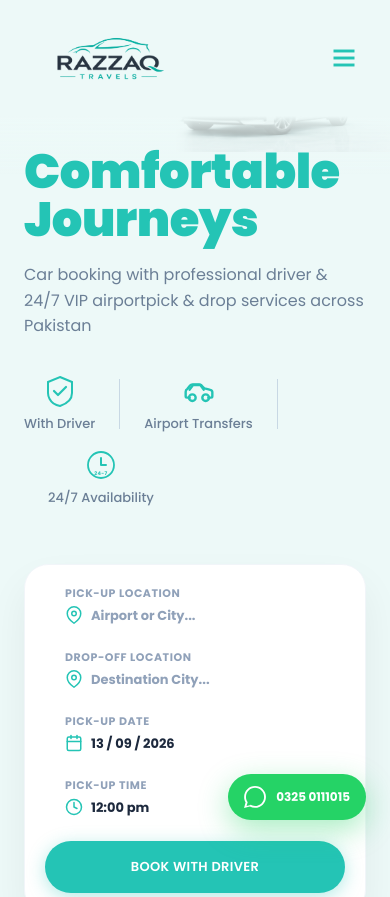
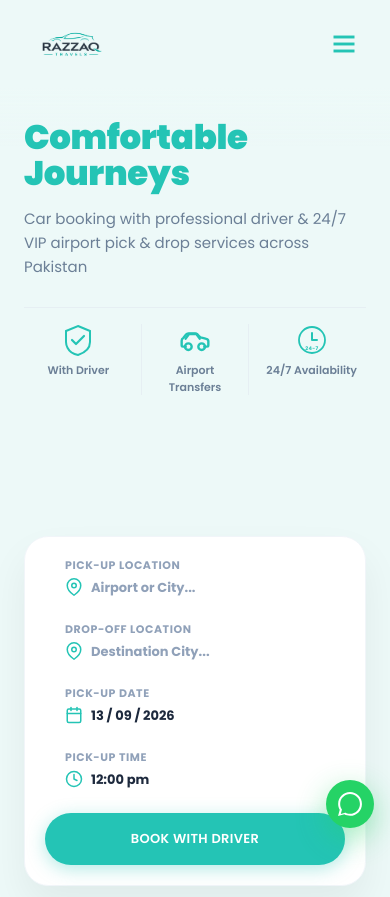
Before and after one commit to Mr-umer/Razzaq-Travels, a React (Vite) app: page / in a window 390 px wide. Shown: the top 897 px of the page. Built offline with nearby package versions, Linux system fonts and the light colour scheme.

Commit message:
Fix mobile header logo, hero image overlay peeking, feature badges grid, and floating WhatsApp overlap

```diff
--- a/src/App.tsx
+++ b/src/App.tsx
@@ -394,12 +394,7 @@ export default function App() {
           <img
             src={logoImg}
             alt="Razzaq Travels"
-            style={{
-              height: 72,
-              width: "auto",
-              mixBlendMode: "multiply",
-              display: "block",
-            }}
+            className="h-10 sm:h-16 w-auto mix-blend-multiply block"
           />
         </a>
 
@@ -526,7 +521,7 @@ export default function App() {
           src={heroImg}
           aria-hidden="true"
           alt=""
-          className="animate-hero-car"
+          className="animate-hero-car hidden lg:block"
           style={{
             position: "absolute",
             top: "-130px",
@@ -569,11 +564,11 @@ export default function App() {
             {/* Headline */}
             <h1
               style={{
-                fontSize: "clamp(48px, 5.8vw, 84px)",
+                fontSize: "clamp(34px, 7.5vw, 76px)",
                 fontWeight: 900,
                 color: C.teal,
-                lineHeight: 1.0,
-                margin: "0 0 18px 0",
+                lineHeight: 1.05,
+                margin: "0 0 16px 0",
                 letterSpacing: "-0.01em",
               }}
             >
@@ -585,57 +580,29 @@ export default function App() {
             {/* Subheadline */}
             <p
               style={{
-                fontSize: 16,
+                fontSize: 15,
                 fontWeight: 400,
                 color: "#6b7f96",
                 lineHeight: 1.6,
-                margin: "0 0 36px 0",
+                margin: "0 0 28px 0",
               }}
             >
-              Car booking with professional driver & 24/7 VIP airport
-              <br className="hidden sm:block" />
-              pick & drop services across Pakistan
+              Car booking with professional driver & 24/7 VIP airport pick & drop services across Pakistan
             </p>
 
             {/* Feature Badges */}
-            <div style={{ display: "flex", flexWrap: "wrap", alignItems: "center" }} className="gap-y-4">
-              <div
-                style={{
-                  display: "flex",
-                  flexDirection: "column",
-                  alignItems: "center",
-                  gap: 7,
-                  paddingRight: 24,
-                }}
-              >
+            <div className="grid grid-cols-3 gap-2 sm:flex sm:items-center sm:gap-0 border-t sm:border-t-0 border-slate-200/60 pt-4 sm:pt-0">
+              <div className="flex flex-col items-center gap-1.5 text-center sm:pr-6">
                 <ShieldIcon />
-                <span style={{ fontSize: 13, fontWeight: 500, color: "#6b7f96" }}>With Driver</span>
+                <span className="text-[11px] sm:text-xs font-semibold text-[#6b7f96]">With Driver</span>
               </div>
-              <div style={{ width: 1, height: 50, background: "#c8d8e4" }} />
-              <div
-                style={{
-                  display: "flex",
-                  flexDirection: "column",
-                  alignItems: "center",
-                  gap: 7,
-                  padding: "0 24px",
-                }}
-              >
+              <div className="flex flex-col items-center gap-1.5 text-center border-x border-slate-200/60 px-2 sm:px-6">
                 <CarBadgeIcon />
-                <span style={{ fontSize: 13, fontWeight: 500, color: "#6b7f96" }}>Airport Transfers</span>
+                <span className="text-[11px] sm:text-xs font-semibold text-[#6b7f96]">Airport Transfers</span>
               </div>
-              <div style={{ width: 1, height: 50, background: "#c8d8e4" }} />
-              <div
-                style={{
-                  display: "flex",
-                  flexDirection: "column",
-                  alignItems: "center",
-                  gap: 7,
-                  paddingLeft: 24,
-                }}
-              >
+              <div className="flex flex-col items-center gap-1.5 text-center sm:pl-6">
                 <ClockBadgeIcon />
-                <span style={{ fontSize: 13, fontWeight: 500, color: "#6b7f96" }}>24/7 Availability</span>
+                <span className="text-[11px] sm:text-xs font-semibold text-[#6b7f96]">24/7 Availability</span>
               </div>
             </div>
           </div>
@@ -1053,13 +1020,13 @@ export default function App() {
         href={`https://wa.me/${WA_PHONE}?text=${encodeURIComponent("Hi Razzaq Travels! I would like to inquire about car booking.")}`}
         target="_blank"
         rel="noreferrer"
-        className="fixed bottom-6 right-6 z-50 bg-[#25D366] text-white py-3 px-4 rounded-full shadow-[0_10px_30px_rgba(37,211,102,0.4)] hover:scale-105 transition-transform flex items-center gap-2.5 font-bold text-xs"
+        className="fixed bottom-4 right-4 sm:right-6 z-50 bg-[#25D366] text-white p-3 sm:py-3 sm:px-4 rounded-full shadow-[0_10px_30px_rgba(37,211,102,0.45)] hover:scale-105 transition-transform flex items-center gap-2 font-bold text-xs"
         title="Chat on WhatsApp 0325 0111015"
       >
-        <svg width="22" height="22" viewBox="0 0 24 24" fill="currentColor">
+        <svg width="24" height="24" viewBox="0 0 24 24" fill="currentColor">
           <path d="M.057 24l1.687-6.163c-1.041-1.804-1.588-3.849-1.587-5.946.003-6.556 5.338-11.891 11.893-11.891 3.181.001 6.167 1.24 8.413 3.488 2.245 2.248 3.481 5.236 3.48 8.414-.003 6.557-5.338 11.892-11.893 11.892-1.99-.001-3.951-.5-5.688-1.448l-6.305 1.654zm6.597-3.807c1.676.995 3.276 1.591 5.392 1.592 5.448 0 9.886-4.434 9.889-9.885.002-5.462-4.415-9.89-9.881-9.892-5.452 0-9.887 4.434-9.889 9.884-.001 2.225.651 3.891 1.746 5.634l.057.09-1.168 4.269 4.364-1.145.09.053z"/>
         </svg>
-        <span>0325 0111015</span>
+        <span className="hidden sm:inline">0325 0111015</span>
       </a>
     </div>
   )
```
